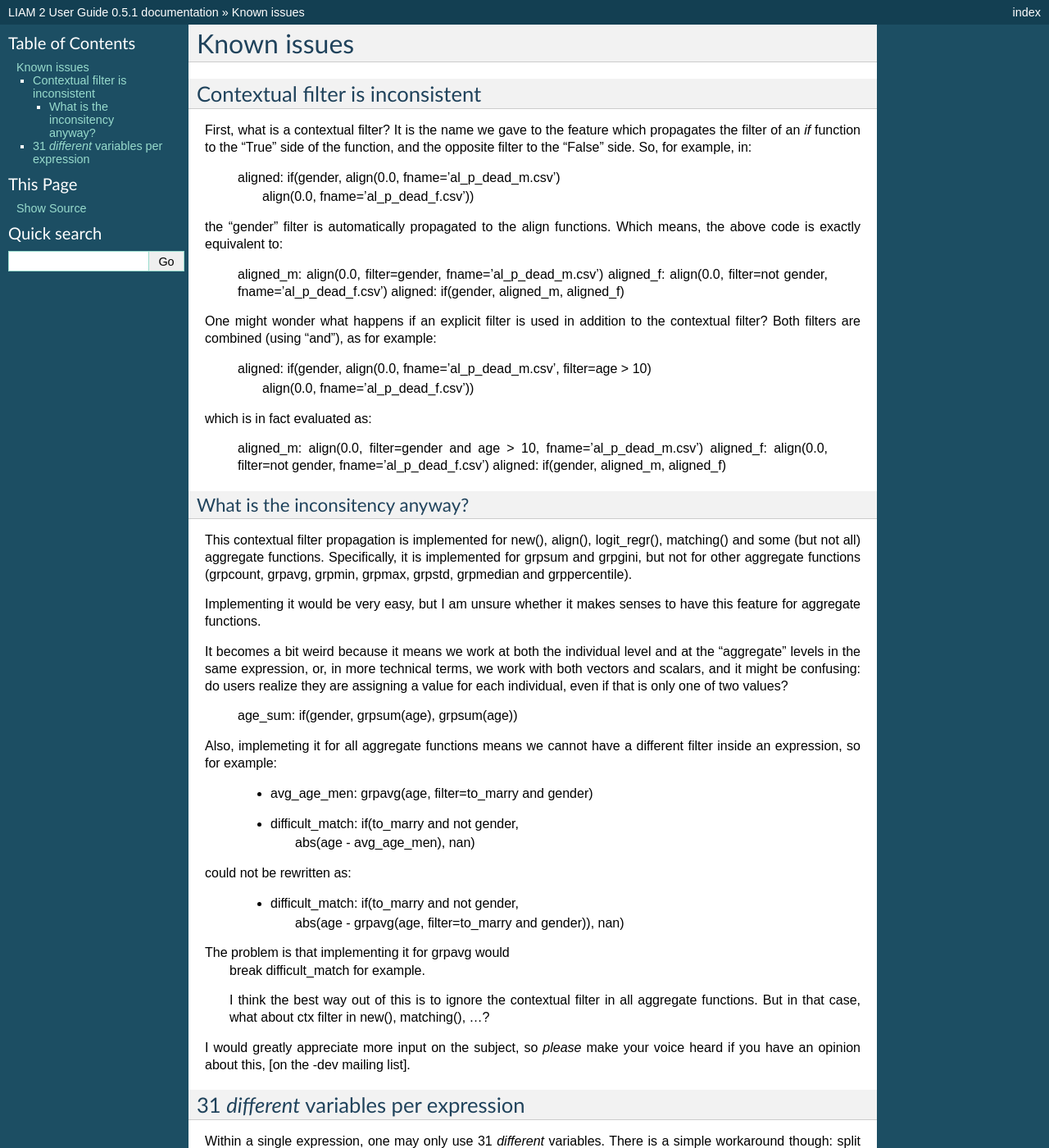
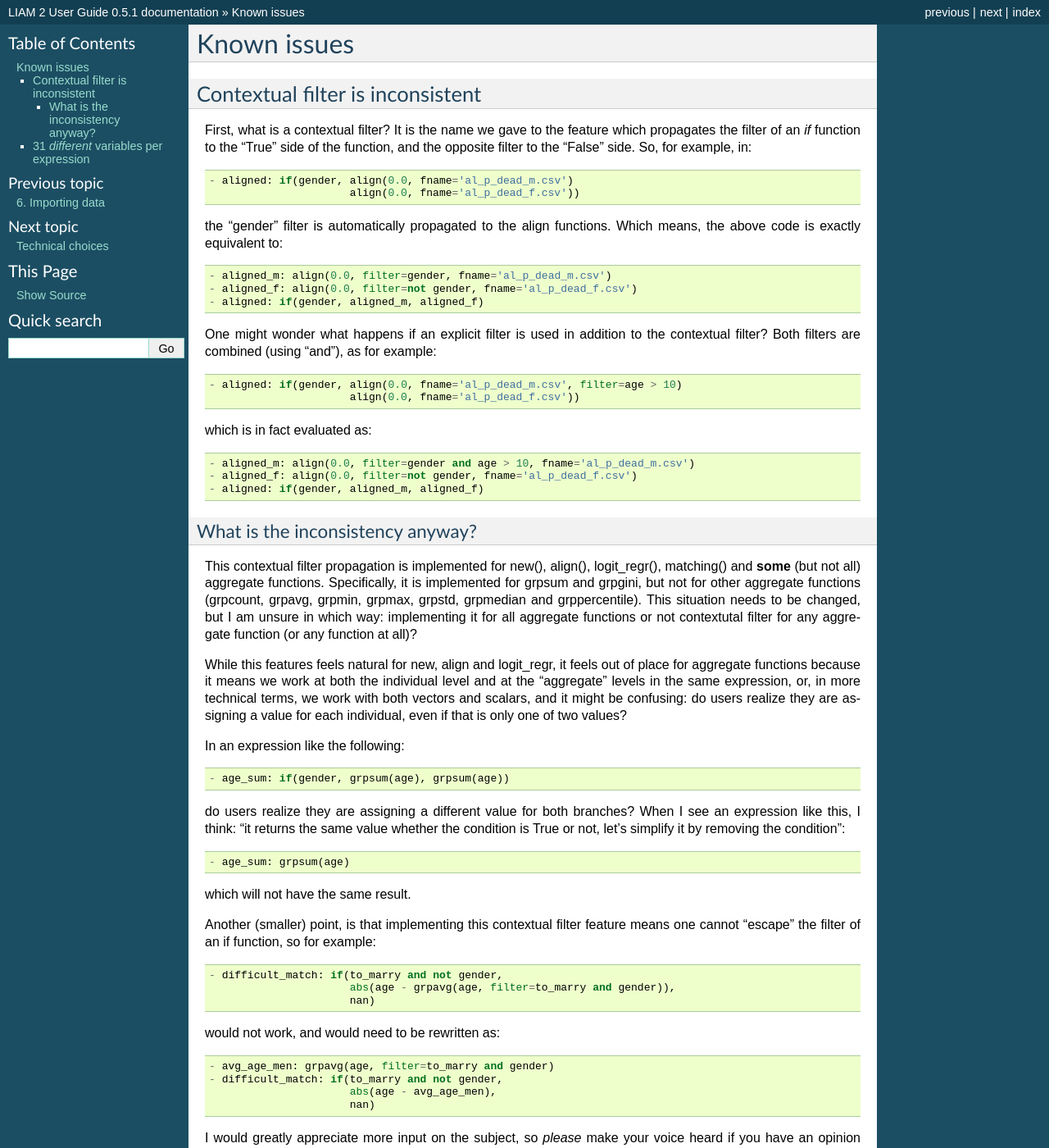
Before and after one commit to liam2/liam2, a Sphinx documentation site: the page built from doc/usersguide/source/knownissues.rst, in a window 1280 px wide and 1400 px high. Shown: the whole window at 82% size. Built offline with Sphinx 7.4.7, drawn with Linux system fonts in a browser that asks for light colours; formulas are drawn with MathJax 3; some of the changed text lies outside the part shown.

Commit message:
update known issues, add it to the index

```diff
--- a/doc/usersguide/source/index.rst
+++ b/doc/usersguide/source/index.rst
@@ -24,5 +24,6 @@ Appendix
 .. toctree::
    :maxdepth: 1
 
+   knownissues
    technicalchoices
    changes
--- a/doc/usersguide/source/knownissues.rst
+++ b/doc/usersguide/source/knownissues.rst
@@ -8,71 +8,73 @@ Contextual filter is inconsistent
 
 First, what is a contextual filter? It is the name we gave to the feature which
 propagates the filter of an *if* function to the "True" side of the function,
-and the opposite filter to the "False" side. So, for example, in:
+and the opposite filter to the "False" side. So, for example, in: ::
 
-  aligned: if(gender, align(0.0, fname='al_p_dead_m.csv')
-                      align(0.0, fname='al_p_dead_f.csv'))
+  - aligned: if(gender, align(0.0, fname='al_p_dead_m.csv')
+                        align(0.0, fname='al_p_dead_f.csv'))
 
 the "gender" filter is automatically propagated to the align functions. Which
-means, the above code is exactly equivalent to:
+means, the above code is exactly equivalent to: ::
 
-  aligned_m: align(0.0, filter=gender, fname='al_p_dead_m.csv')
-  aligned_f: align(0.0, filter=not gender, fname='al_p_dead_f.csv')
-  aligned: if(gender, aligned_m, aligned_f)
+  - aligned_m: align(0.0, filter=gender, fname='al_p_dead_m.csv')
+  - aligned_f: align(0.0, filter=not gender, fname='al_p_dead_f.csv')
+  - aligned: if(gender, aligned_m, aligned_f)
 
 One might wonder what happens if an explicit filter is used in addition to the
-contextual filter? Both filters are combined (using "and"), as for example:
+contextual filter? Both filters are combined (using "and"), as for example: ::
 
-  aligned: if(gender, align(0.0, fname='al_p_dead_m.csv', filter=age > 10)
-                      align(0.0, fname='al_p_dead_f.csv'))
+  - aligned: if(gender, align(0.0, fname='al_p_dead_m.csv', filter=age > 10)
+                        align(0.0, fname='al_p_dead_f.csv'))
 
-which is in fact evaluated as:
+which is in fact evaluated as: ::
 
-  aligned_m: align(0.0, filter=gender and age > 10, fname='al_p_dead_m.csv')
-  aligned_f: align(0.0, filter=not gender, fname='al_p_dead_f.csv')
-  aligned: if(gender, aligned_m, aligned_f)
+  - aligned_m: align(0.0, filter=gender and age > 10, fname='al_p_dead_m.csv')
+  - aligned_f: align(0.0, filter=not gender, fname='al_p_dead_f.csv')
+  - aligned: if(gender, aligned_m, aligned_f)
 
-What is the inconsitency anyway?
---------------------------------
+What is the inconsistency anyway?
+---------------------------------
 
 This contextual filter propagation is implemented for new(), align(),
-logit_regr(), matching() and some (but not all) aggregate functions.
+logit_regr(), matching() and **some** (but not all) aggregate functions.
 Specifically, it is implemented for grpsum and grpgini, but not for other
 aggregate functions (grpcount, grpavg, grpmin, grpmax, grpstd, grpmedian and
-grppercentile).
+grppercentile). This situation needs to be changed, but I am unsure in which
+way: implementing it for all aggregate functions or not contextutal filter
+for any aggregate function (or any function at all)?
 
-Implementing it would be very easy, but I am unsure whether it makes senses to
-have this feature for aggregate functions.
-
-It becomes a bit weird because it means we work at both
+While this features feels natural for new, align and logit_regr, it feels
+out of place for aggregate functions because it means we work at both
 the individual level and at the "aggregate" levels in the same expression, or,
 in more technical terms, we work with both vectors and scalars, and it might be
-confusing: do users realize they are assigning a value for each individual, even
-if that is only one of two values?
+confusing: do users realize they are assigning a value for each individual,
+even if that is only one of two values?
 
-  age_sum: if(gender, grpsum(age), grpsum(age))
+In an expression like the following: ::
 
-Also, implemeting it for all aggregate functions means we cannot have a
-different filter inside an expression, so for example:
+  - age_sum: if(gender, grpsum(age), grpsum(age))
 
-    - avg_age_men: grpavg(age, filter=to_marry and gender)
-    - difficult_match: if(to_marry and not gender,
-                          abs(age - avg_age_men),
-                          nan)
+do users realize they are assigning a different value for both branches? When I
+see an expression like this, I think: "it returns the same value whether the
+condition is True or not, let's simplify it by removing the condition": ::
 
-could not be rewritten as:
+  - age_sum: grpsum(age)
 
-    - difficult_match: if(to_marry and not gender,
-                          abs(age - grpavg(age, filter=to_marry and gender)),
-                          nan)
+which will not have the same result.
 
+Another (smaller) point, is that implementing this contextual filter feature
+means one cannot "escape" the filter of an if function, so for example: ::
 
-The problem is that implementing it for grpavg would
-   break difficult_match for example.
+  - difficult_match: if(to_marry and not gender,
+                        abs(age - grpavg(age, filter=to_marry and gender)),
+                        nan)
 
-   I think the best way out of this is to ignore the contextual filter in all
-   aggregate functions. But in that case, what about ctx filter in new(),
-   matching(), ...?
+would not work, and would need to be rewritten as: ::
+
+  - avg_age_men: grpavg(age, filter=to_marry and gender)
+  - difficult_match: if(to_marry and not gender,
+                        abs(age - avg_age_men),
+                        nan)
 
 I would greatly appreciate more input on the subject, so *please* make your
 voice heard if you have an opinion about this, [on the -dev mailing list].
@@ -82,11 +84,11 @@ voice heard if you have an opinion about this, [on the -dev mailing list].
 
 Within a single expression, one may only use 31 *different* variables. There is
 a simple workaround though: split your expression in several pieces, each one
-using less than 31 variables. Example:
+using less than 31 variables. Example: ::
 
-  result: a1 + a2 + ... + a31 + a32 + a33
+  - result: a1 + a2 + ... + a31 + a32 + a33
 
-could be rewritten as:
+could be rewritten as: ::
 
-  tmp: a1 + a2 + ... + a31
-  result: tmp + a32 + a33
+  - tmp: a1 + a2 + ... + a31
+  - result: tmp + a32 + a33
```
